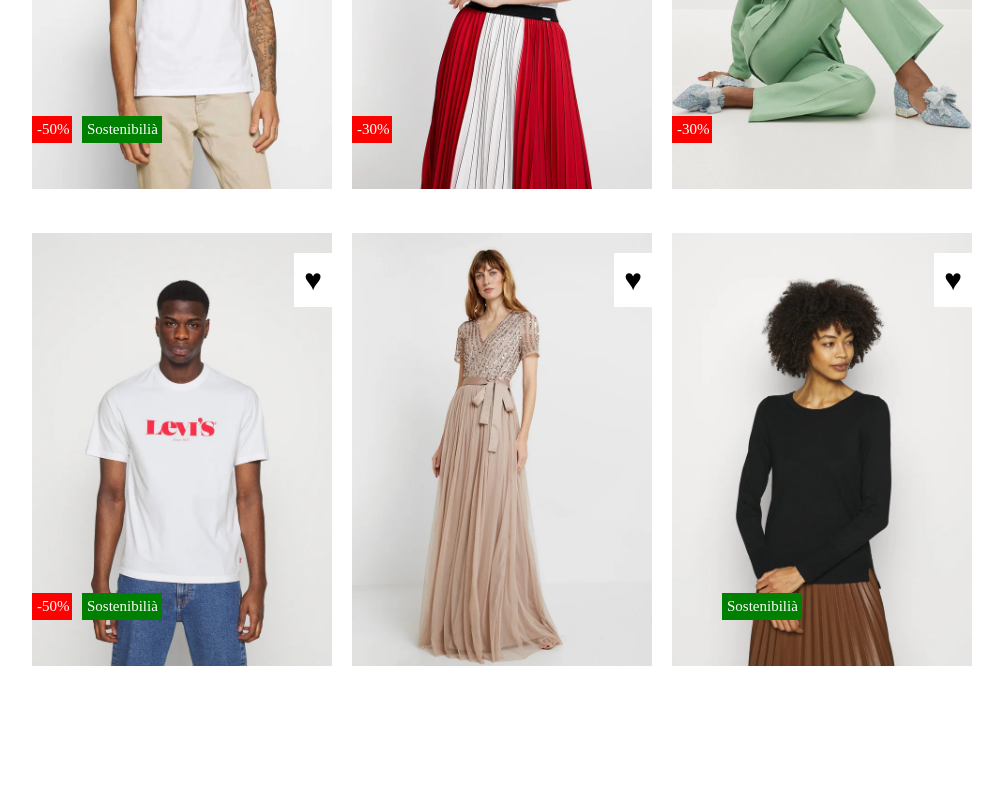
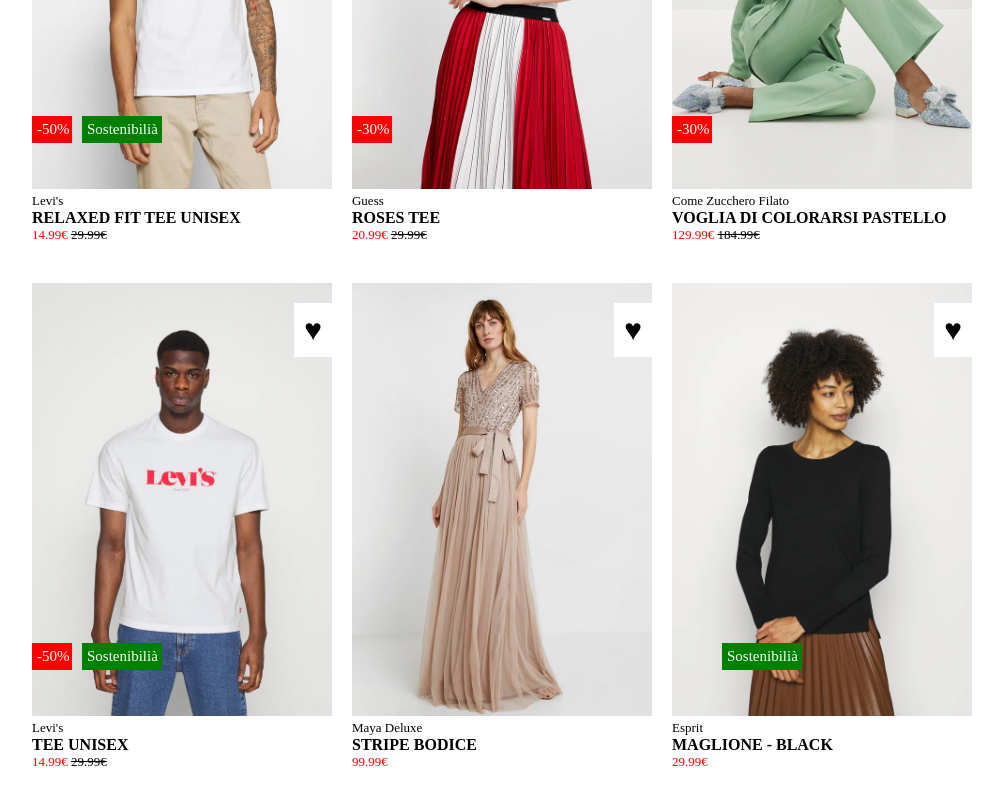
Before and after one commit to Pippo1997/html-css-boolando, a plain HTML site: page index.html in a window 1280 px wide. Shown: the part 348-1148 px from the top of the page, without its empty margins (138-1141 px from the left). Before the commit the page ends 1048 px from the top, so only its background shows below. Drawn offline with Linux system fonts and the light colour scheme.

Commit message:
div descrizione prodotto e prezzo

```diff
--- a/css/style.css
+++ b/css/style.css
@@ -64,7 +64,7 @@
     background-color: red;
     width: 40px;
     position: absolute;
-    bottom: 50px;
+    bottom: 100px;
 }
 
 .green{
@@ -72,7 +72,7 @@
     width: 80px;
     position: absolute;
     left: 50px;
-    bottom: 50px;
+    bottom: 100px;
 }
 
 .heart{
@@ -84,3 +84,11 @@
     font-size: 30px;
     padding: 10px;
 }
+
+p{
+    font-size: 13px;
+}
+
+span{
+    color: red;
+}
--- a/index.html
+++ b/index.html
@@ -28,6 +28,11 @@
                             <div class="label red">-50%</div>
                             <div class="label green">Sostenibilià</div>
                             <div class="label heart">&hearts;</div>
+                            <div>
+                                <p>Levi's</p>
+                                <h4>RELAXED FIT TEE UNISEX</h4>
+                                <p><span>14.99&euro;</span>  <s>29.99&euro;</s></p>
+                            </div>
                         </div>
                     </div>
                     <div class="col-main">
@@ -35,6 +40,11 @@
                             <img src="./img/2.webp" alt="img2">
                             <div class="label red">-30%</div>
                             <div class="label heart">&hearts;</div>
+                            <div>
+                                <p>Guess</p>
+                                <h4>ROSES TEE</h4>
+                                <p><span>20.99&euro;</span>  <s>29.99&euro;</s></p>
+                            </div>
                         </div>
                     </div>
                     <div class="col-main">
@@ -42,6 +52,11 @@
                             <img src="./img/3.webp" alt="img3">
                             <div class="label red">-30%</div>
                             <div class="label heart">&hearts;</div>
+                            <div>
+                                <p>Come Zucchero Filato</p>
+                                <h4>VOGLIA DI COLORARSI PASTELLO</h4>
+                                <p><span>129.99&euro;</span>  <s>184.99&euro;</s></p>
+                            </div>
                         </div>
                     </div>
                 </div>
@@ -52,12 +67,22 @@
                             <div class="label red">-50%</div>
                             <div class="label green">Sostenibilià</div>
                             <div class="label heart">&hearts;</div>
+                            <div>
+                                <p>Levi's</p>
+                                <h4>TEE UNISEX</h4>
+                                <p><span>14.99&euro;</span>  <s>29.99&euro;</s></p>
+                            </div>
                         </div>
                     </div>
                     <div class="col-main">
                         <div class="content">
                             <img src="./img/5.webp" alt="img5">
                             <div class="label heart">&hearts;</div>
+                            <div>
+                                <p>Maya Deluxe</p>
+                                <h4>STRIPE BODICE</h4>
+                                <p><span>99.99&euro;</span></p>
+                            </div>
                         </div>
                     </div>
                     <div class="col-main">
@@ -65,6 +90,11 @@
                             <img src="./img/6.webp" alt="img6">
                             <div class="label green">Sostenibilià</div>
                             <div class="label heart">&hearts;</div>
+                            <div>
+                                <p>Esprit</p>
+                                <h4>MAGLIONE - BLACK</h4>
+                                <p><span>29.99&euro;</span></p>
+                            </div>
                         </div>
                     </div>
                 </div>
```
